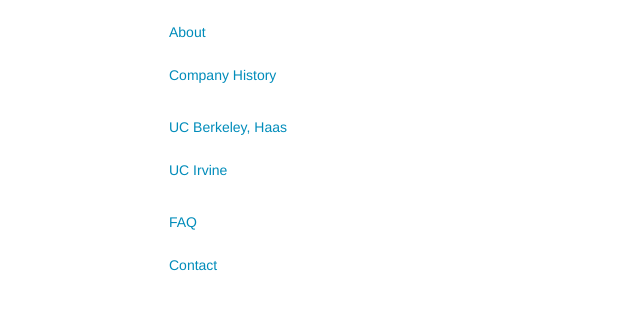
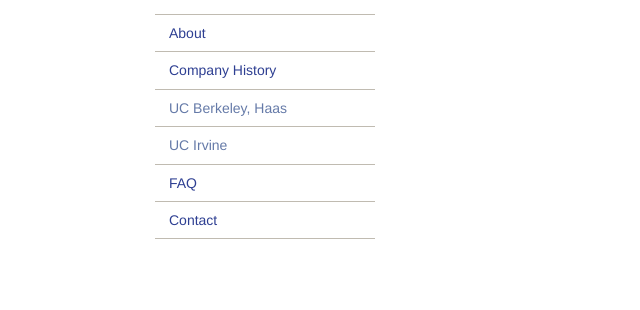
Before and after one commit to LeftNote/Global-Innovation, a Jekyll site: the page built from home.html, in a window 1280 px wide. Shown: the top 310 px of the page, without its empty margins (0-640 px from the left). Built offline with Jekyll 4.4.1, drawn with Linux system fonts in a browser that asks for light colours.

Commit message:
Stylizes sidebar a little

```diff
--- a/_layouts/default.html
+++ b/_layouts/default.html
@@ -4,15 +4,15 @@
 
 <div class="row">
     <div class="small-3 columns">
-        <ul class="side-nav">
-            <li><a href="/about">About</a></li>
-            <li><a href="/history">Company History</a></li>
-            <li class="divider"></li>
-            <li><a href="/programs/berkeleyhaas">UC Berkeley, Haas</a></li>
-            <li><a href="/programs/irvine">UC Irvine</a></li>
-            <li class="divider"></li>
-            <li><a href="/faq">FAQ</a></li>
-            <li><a href="/contact">Contact</a></li>
+        <ul class="side-nav" id="main-side-nav">
+            <div id="side-nav-container">
+                <li><a href="/about">About</a></li>
+                <li><a href="/history">Company History</a></li>
+                <li><a class="programs" href="/programs/berkeleyhaas">UC Berkeley, Haas</a></li>
+                <li><a class="programs" href="/programs/irvine">UC Irvine</a></li>
+                <li><a href="/faq">FAQ</a></li>
+                <li><a href="/contact">Contact</a></li>
+            </div>
         </ul>
     </div>
 
--- a/assets/_sass/settings.scss
+++ b/assets/_sass/settings.scss
@@ -116,12 +116,12 @@
 // $black       : #000000;
 
 // We use these as default colors throughout
-// $primary-color: #008CBA;
-// $secondary-color: #e7e7e7;
+$primary-color: #2e3f92;
+$secondary-color: #657aa8;
 // $alert-color: #f04124;
 // $success-color: #43AC6A;
 // $warning-color: #f08a24;
-// $info-color: #a0d3e8;
+$info-color: #c0bbb1;
 
 // We use these to control various global styles
 // $body-bg: $white;
@@ -1130,15 +1130,15 @@
 // We use these to control list styles.
 // $side-nav-list-type: none;
 // $side-nav-list-position: inside;
-// $side-nav-list-margin: rem-calc(0 0 7 0);
+$side-nav-list-margin: rem-calc(0 0 0 0);
 
 // We use these to control link styles.
-// $side-nav-link-color: $primary-color;
-// $side-nav-link-color-active: scale-color($side-nav-link-color, $lightness: 30%);
-// $side-nav-link-color-hover: scale-color($side-nav-link-color, $lightness: 30%);
+$side-nav-link-color: $primary-color;
+$side-nav-link-color-active: $side-nav-link-color;
+$side-nav-link-color-hover: $side-nav-link-color;
 // $side-nav-link-bg-hover: hsla(0, 0, 0, 0.025);
 // $side-nav-link-margin: 0;
-// $side-nav-link-padding: rem-calc(7 14);
+$side-nav-link-padding: rem-calc(7 14);
 // $side-nav-font-size: rem-calc(14);
 // $side-nav-font-weight: $font-weight-normal;
 // $side-nav-font-weight-active: $side-nav-font-weight;
@@ -1154,7 +1154,7 @@
 // We use these to control border styles
 // $side-nav-divider-size: 1px;
 // $side-nav-divider-style: solid;
-// $side-nav-divider-color: scale-color($white, $lightness: 10%);
+// $side-nav-divider-color: $info-color;
 
 // 27. Split Buttons
 // - - - - - - - - - - - - - - - - - - - - - - - - -
--- a/assets/css/main.scss
+++ b/assets/css/main.scss
@@ -19,8 +19,25 @@
     }
 }
 
-
 // Import partials from `sass_dir` (defaults to `_sass`)
 @import "settings",
         "foundation"
 ;
+
+.programs {
+	color: #657aa8 !important;
+}
+
+#main-side-nav {
+	li {
+		border-style: solid;
+		border-width: rem-calc(0 0 1 0);
+		border-color: #c0bbb1;
+	}
+}
+
+#side-nav-container {
+	border-style: solid;
+	border-width: rem-calc(1 0 0 0);
+	border-color: #c0bbb1;
+}
```
